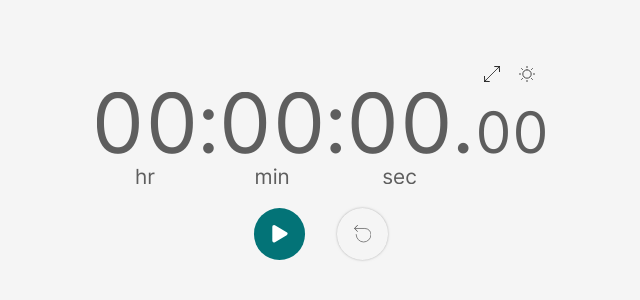
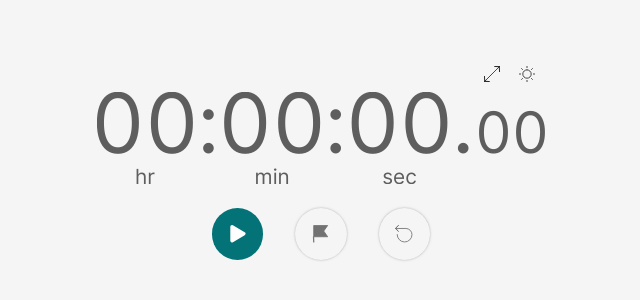
Before and after one commit to borntofrappe/clock, a SvelteKit app: page / in a window 1280 px wide. Shown: the part 242-542 px from the top of the page, without its empty margins (319-959 px from the left). Built offline with nearby package versions, Linux system fonts and the light colour scheme.

Commit message:
laps button
include the button to set laps between the controls

update css to target the specific node and hide it when the display is expanded

```diff
--- a/src/routes/+page.svelte
+++ b/src/routes/+page.svelte
@@ -77,6 +77,15 @@
 			>
 				<span class="visually-hidden">Run</span>
 				{@html state === 'run' ? icons['pause'] : icons['start']}
+			</button>
+			<button
+				disabled={state !== 'run'}
+				on:click={() => {
+					// set lap
+				}}
+			>
+				<span class="visually-hidden">Laps</span>
+				{@html icons['flag']}
 			</button>
 			<button
 				disabled={state === null || $stopwatch === 0}
@@ -261,6 +270,10 @@
 	}
 
 	main .controls button:nth-child(2) {
+		view-transition-name: laps;
+	}
+
+	main .controls button:nth-child(3) {
 		view-transition-name: reset;
 	}
 
@@ -269,7 +282,8 @@
 		max-inline-size: 80ch;
 	}
 
-	main.expand .preferences button:nth-child(2) {
+	main.expand .preferences button:nth-child(2),
+	main.expand .controls button:nth-child(2) {
 		display: none;
 	}
 
```
